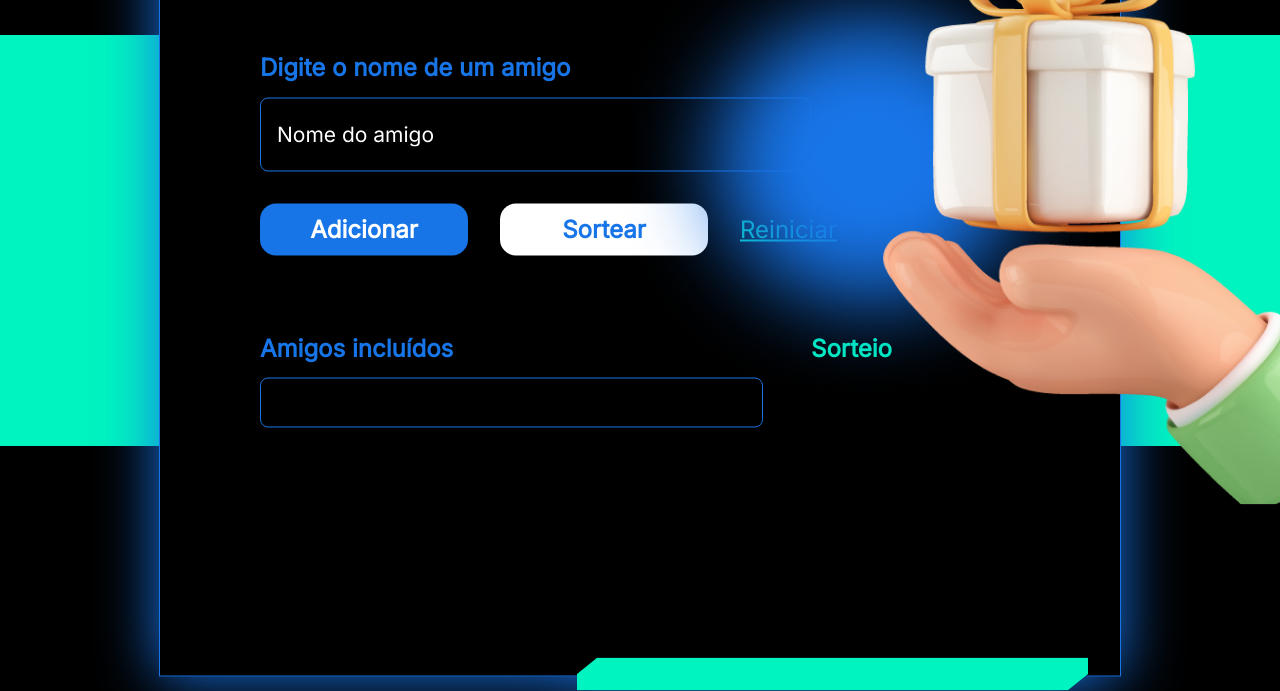
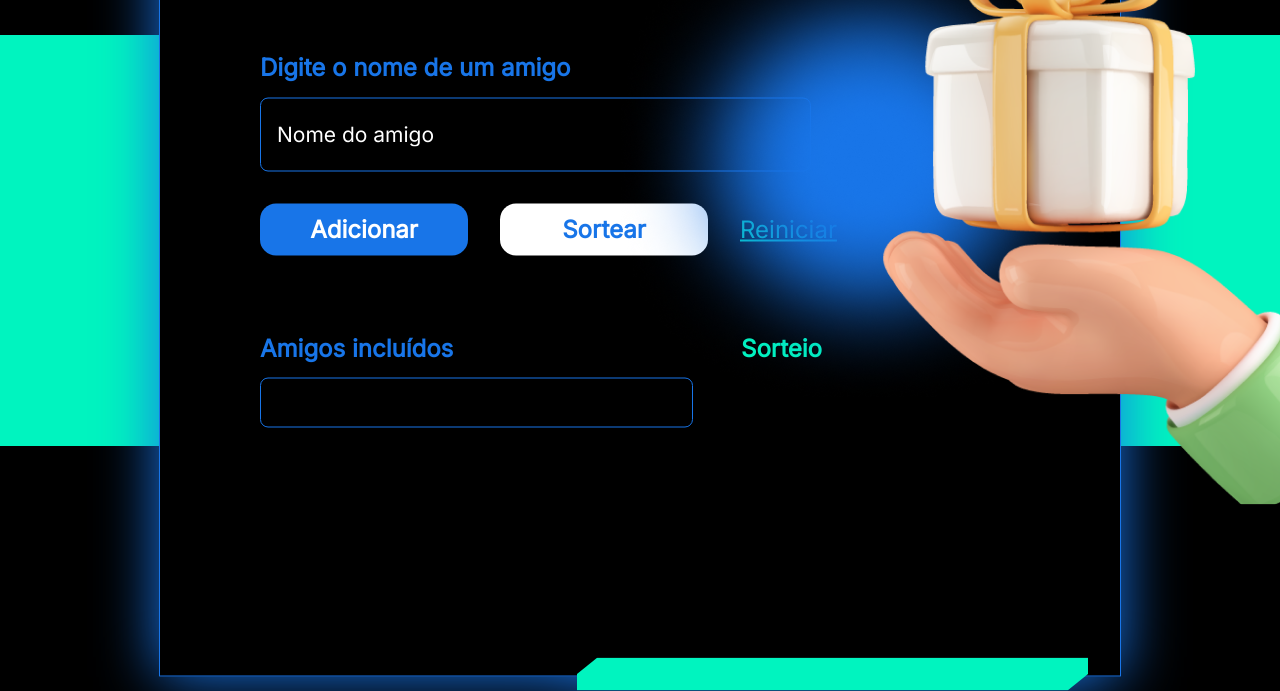
Before and after one commit to thaizacapelao/Amigo-Secreto, a plain HTML site: page index.html in a window 1280 px wide. Shown: the part 160-851 px from the top of the page. Drawn offline with nearby package versions, Linux system fonts and the light colour scheme.

Commit message:
Alterando tamanho da div de amigos incluidos

```diff
--- a/style.css
+++ b/style.css
@@ -79,7 +79,7 @@ body {
   line-height: 160%;
   margin-top: 1rem;
   padding: 24px;
-  width: 453px;
+  width: 383px;
 }
 
 .friends__container > p {
```
